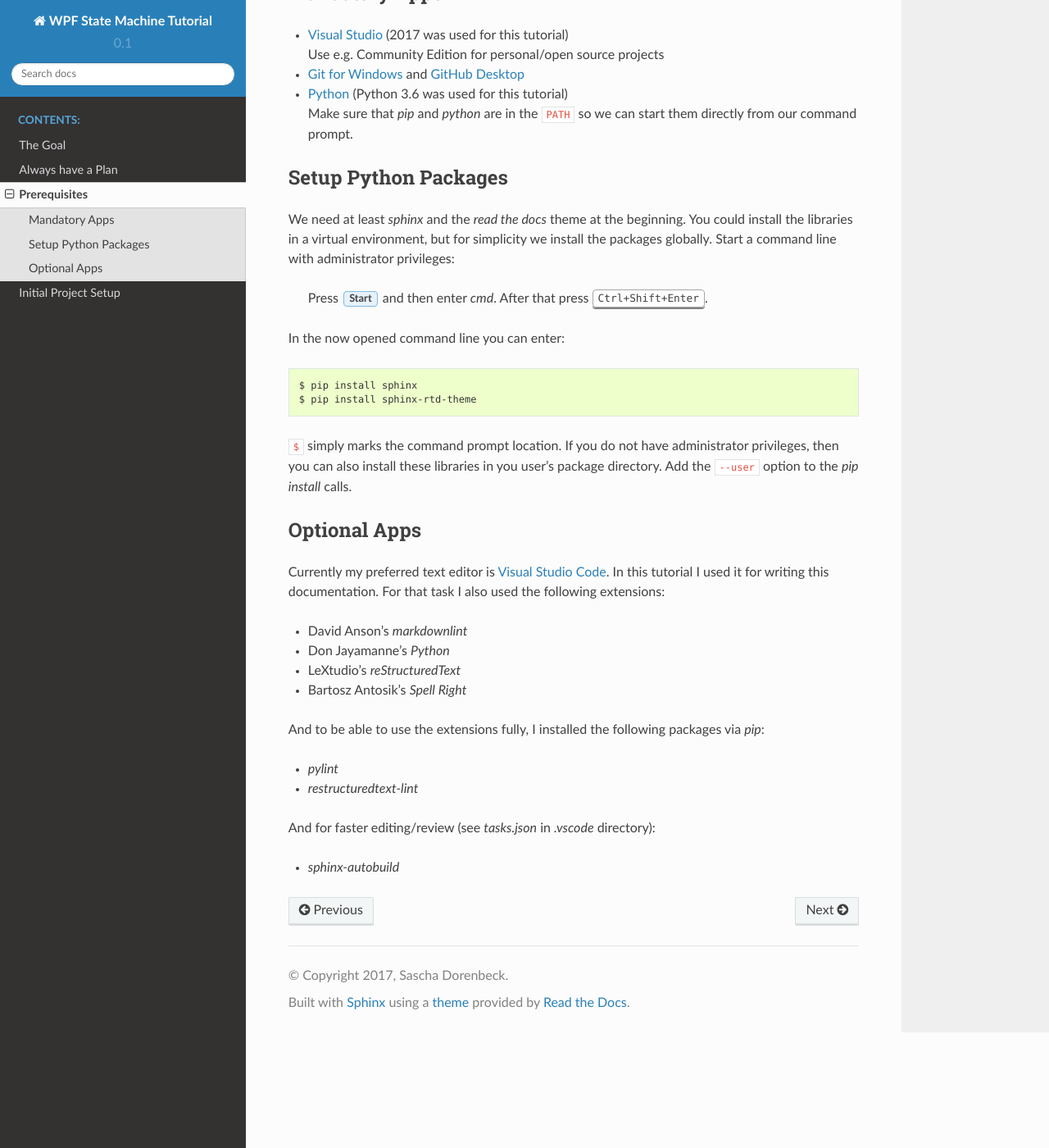
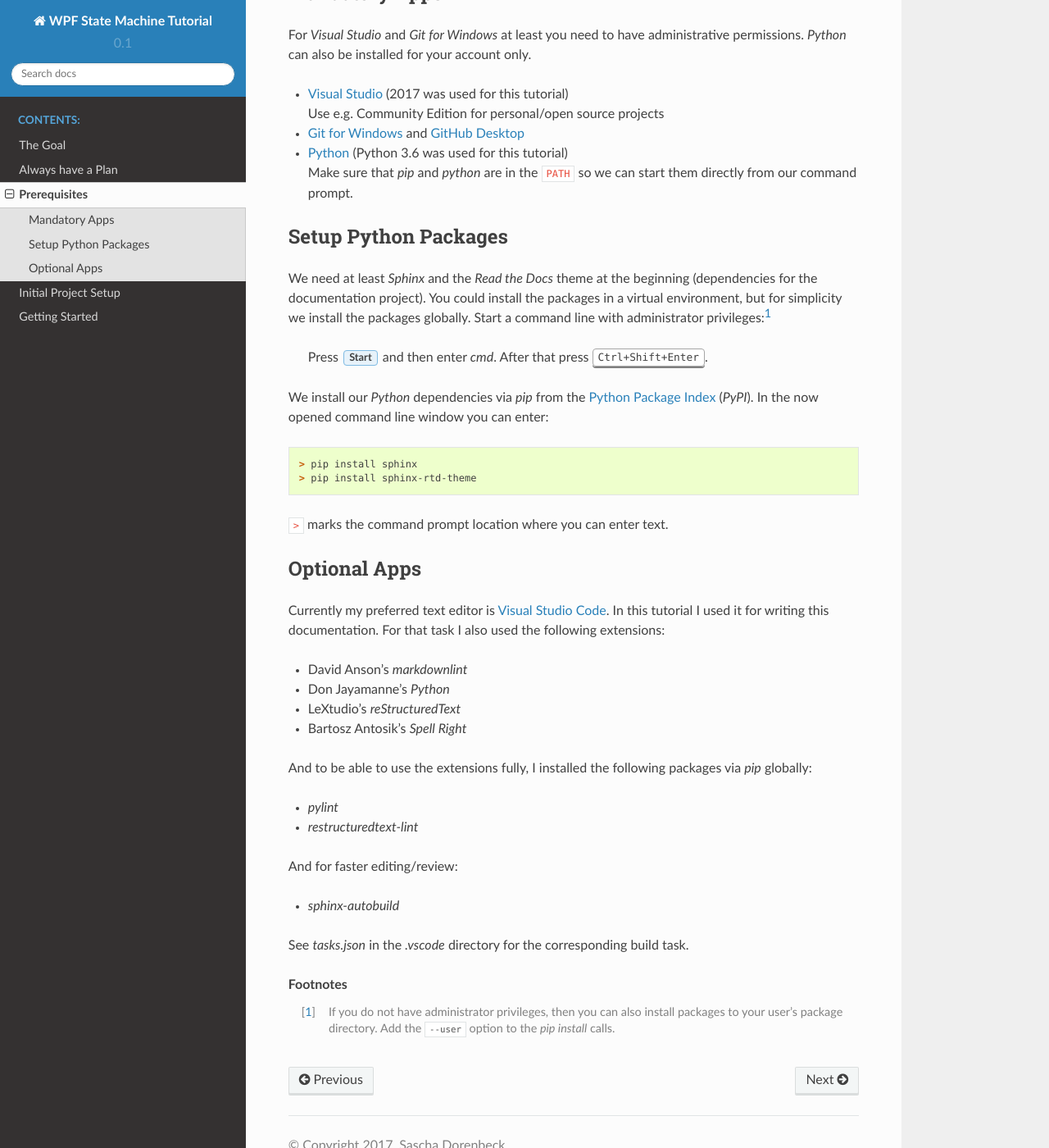
Before and after one commit to parsd/wpf-state-machine-tutorial, a Sphinx documentation site: the page built from doc/source/prerequisites.rst, in a window 1280 px wide and 1400 px high, scrolled down 233 px. Shown: the whole window at 82% size. Built offline with Sphinx 7.4.7 and the Read the Docs theme 2.0.0, drawn with Linux system fonts in a browser that asks for light colours.

Commit message:
Wrote getting started until the first test.

```diff
--- a/doc/source/index.rst
+++ b/doc/source/index.rst
@@ -11,6 +11,7 @@ WPF State Machine Tutorial
    plan
    prerequisites
    setup
+   getstarted
 
 
 
--- a/doc/source/prerequisites.rst
+++ b/doc/source/prerequisites.rst
@@ -5,6 +5,8 @@ Before we can write our software, we have to have a few apps and packages instal
 
 Mandatory Apps
 ==============
+
+For *Visual Studio* and *Git for Windows* at least you need to have administrative permissions. *Python* can also be installed for your account only.
 
 - `Visual Studio <https://www.visualstudio.com>`_ (2017 was used for this tutorial) |br|
   Use e.g. Community Edition for personal/open source projects
@@ -15,18 +17,18 @@ Mandatory Apps
 Setup Python Packages
 =====================
 
-We need at least *sphinx* and the *read the docs* theme at the beginning. You could install the libraries in a virtual environment, but for simplicity we install the packages globally. Start a command line with administrator privileges:
+We need at least *Sphinx* and the *Read the Docs* theme at the beginning (dependencies for the documentation project). You could install the packages in a virtual environment, but for simplicity we install the packages globally. Start a command line with administrator privileges:\ [#PipUser]_
 
    Press :guilabel:`Start` and then enter *cmd*. After that press :kbd:`Ctrl+Shift+Enter`.
 
-In the now opened command line you can enter:
+We install our *Python* dependencies via *pip* from the `Python Package Index <https://pypi.python.org>`_ (*PyPI*). In the now opened command line window you can enter:
 
 .. code-block:: doscon
 
-   $ pip install sphinx
-   $ pip install sphinx-rtd-theme
+   > pip install sphinx
+   > pip install sphinx-rtd-theme
 
-``$`` simply marks the command prompt location. If you do not have administrator privileges, then you can also install these libraries in you user's package directory. Add the ``--user`` option to the *pip install* calls.
+``>`` marks the command prompt location where you can enter text.
 
 Optional Apps
 =============
@@ -38,14 +40,20 @@ Currently my preferred text editor is `Visual Studio Code <https://code.visualst
 - LeXtudio's *reStructuredText*
 - Bartosz Antosik's *Spell Right*
 
-And to be able to use the extensions fully, I installed the following packages via *pip*:
+And to be able to use the extensions fully, I installed the following packages via *pip* globally:
 
 - *pylint*
 - *restructuredtext-lint*
 
-And for faster editing/review (see *tasks.json* in *.vscode* directory):
+And for faster editing/review:
 
 - *sphinx-autobuild*
+
+See *tasks.json* in the *.vscode* directory for the corresponding build task.
+
+.. rubric:: Footnotes
+
+.. [#PipUser] If you do not have administrator privileges, then you can also install packages to your user's package directory. Add the ``--user`` option to the *pip install* calls.
 
 .. |br| raw:: html
 
--- a/doc/source/setup.rst
+++ b/doc/source/setup.rst
@@ -66,7 +66,7 @@ Now we can start the Sphinx quick start wizard:
 
 .. code-block:: doscon
 
-   $ sphinx-quickstart
+   > sphinx-quickstart
 
 The wizard will guide you through you project creation. The value in square brackets is the default which you can simply accept by typing :kbd:`Enter`. Configure your project like this (I omitted the explainatory texts):
 
@@ -134,7 +134,7 @@ Finally we test our newly created documentation project by reusing the *Command
 
 .. code-block:: doscon
 
-   $ make html
+   > make html
 
    [...]
    build succeeded.
@@ -163,6 +163,6 @@ With this change we can again stage and commit all listed files.
 
    .. code-block:: doscon
 
-      $ .\make.bat html
+      > .\make.bat html
 
    *Hint:* simply type :kbd:`m` and then :kbd:`Tab` and *PowerShell* will expand it to ``.\make.bat``.
```
Also changed, not shown: doc/source/getstarted.rst (added, +73 -0 lines).
